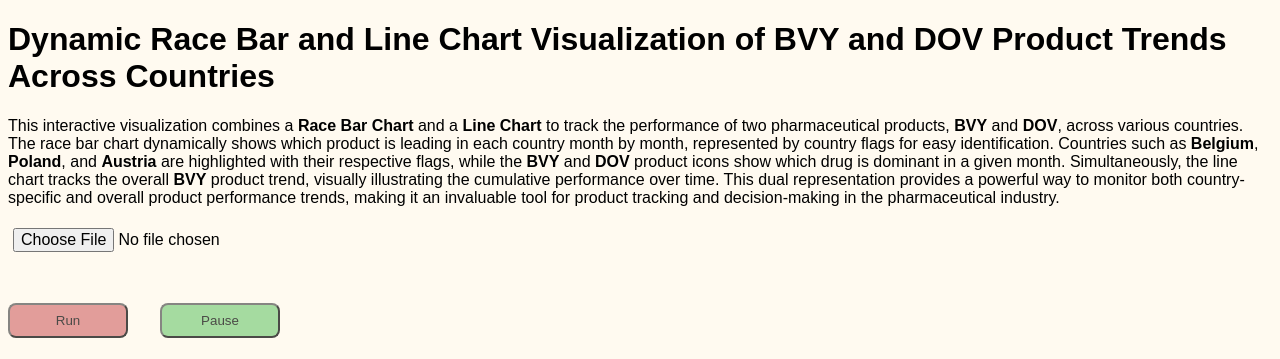
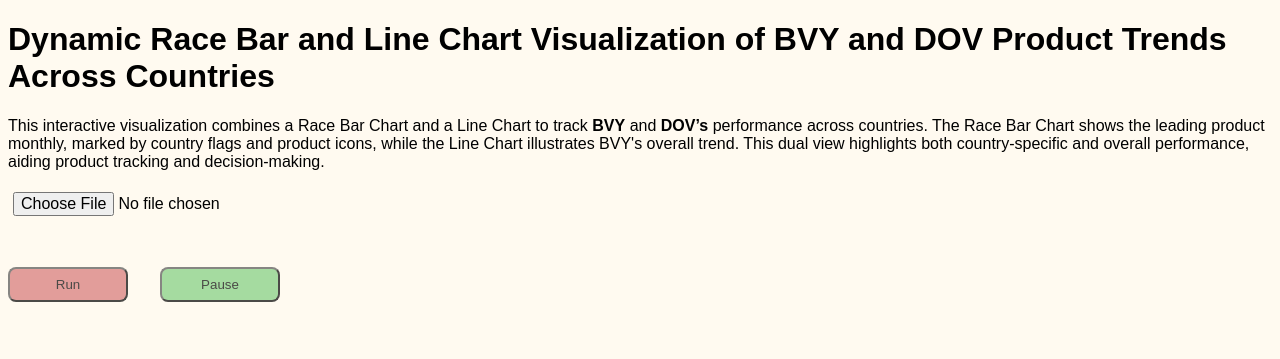
Before and after one commit to gurpreetsondhi1/RaceBarChart, a website: page Index.html in a window 1280 px wide. Drawn offline with nearby package versions, Linux system fonts and the light colour scheme.

Commit message:
Updated text

```diff
--- a/Index.html
+++ b/Index.html
@@ -134,7 +134,7 @@
 
 <body style="background-color:floralwhite;">
     <h1>Dynamic Race Bar and Line Chart Visualization of BVY and DOV Product Trends Across Countries</h1>
-    <p>This interactive visualization combines a <b>Race Bar Chart</b> and a <b>Line Chart</b> to track the performance of two pharmaceutical products, <b>BVY</b> and <b>DOV</b>, across various countries. The race bar chart dynamically shows which product is leading in each country month by month, represented by country flags for easy identification. Countries such as <b>Belgium</b>, <b>Poland</b>, and <b>Austria</b> are highlighted with their respective flags, while the <b>BVY</b> and <b>DOV</b> product icons show which drug is dominant in a given month. Simultaneously, the line chart tracks the overall <b>BVY</b> product trend, visually illustrating the cumulative performance over time. This dual representation provides a powerful way to monitor both country-specific and overall product performance trends, making it an invaluable tool for product tracking and decision-making in the pharmaceutical industry.</p>
+    <p>This interactive visualization combines a Race Bar Chart and a Line Chart to track <b>BVY</b> and <b>DOV’s</b> performance across countries. The Race Bar Chart shows the leading product monthly, marked by country flags and product icons, while the Line Chart illustrates BVY's overall trend. This dual view highlights both country-specific and overall performance, aiding product tracking and decision-making.</p>
 
     <input class="uploadFile" height="60px" type="file" id="upload" accept=".xlsx, .xls, .csv" />
     <div class="actionsDiv">
```
